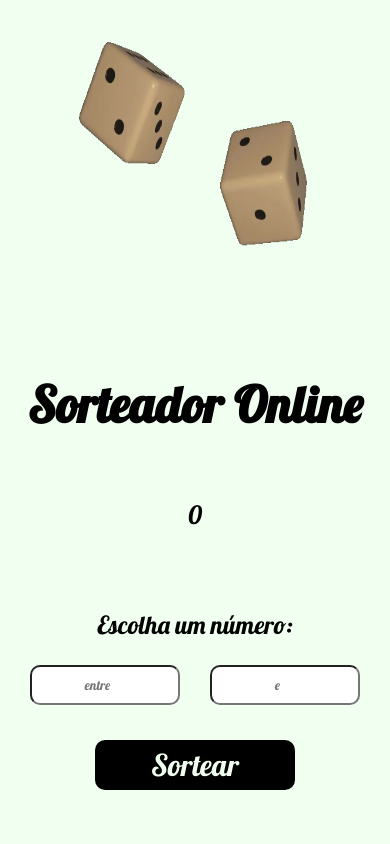
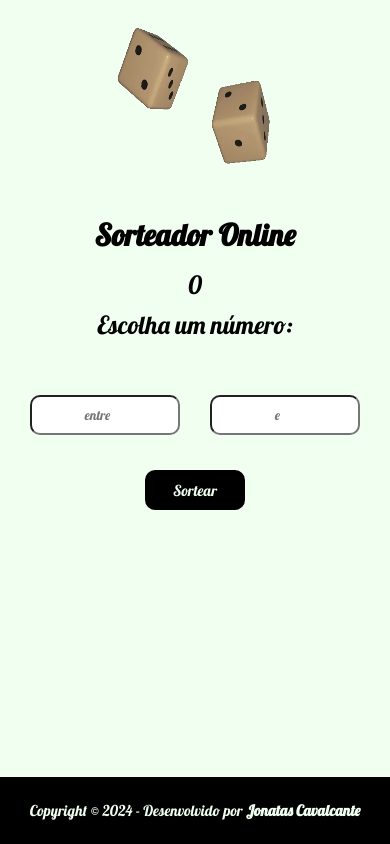
Before and after one commit to Jonatas-Jc/Projeto-Sorteador, a plain HTML site: page index.html in a window 390 px wide. Drawn offline with Linux system fonts and the light colour scheme.

Commit message:
adição de rodapé com copyright, responsividade e mockup no README.

```diff
--- a/index.html
+++ b/index.html
@@ -8,18 +8,24 @@
 </head>
 
 <body>
-    <img class="logo-main" src="./2dados.gif" alt="logo-dados">
+    <img class="logo-main" src="./assets/2dados.gif" alt="logo-dados">
 
 
-     <h1>Sorteador Online</h1>
+     <h1 class="sort-online">Sorteador Online</h1>
      <p class="resultnumber">0</p>
-     <p>Escolha um número:</p>
-     <div>
+     <p class="choicenumber">Escolha um número:</p>
+     <div class="inputs">
         <input class="ipt1" placeholder="entre" style="text-align: center" type="number">
         <input class="ipt2" placeholder="e" style="text-align: center" type="number">
     </div>
         <button onclick="sortear()" class="button-sortear">Sortear</button>
-</body>
+
+    <div class="footer">
+        <p class="copyright">Copyright © 2024 - Desenvolvido por
+            <strong> <a class="contact" href="https://www.linkedin.com/in/jonatas-jc/" target="_blank">Jonatas Cavalcante</a></strong>
+        </p>
+    </div>
+    </body>
 
 <script src="./scripts.js"></script>
 </html>
--- a/styles.css
+++ b/styles.css
@@ -17,25 +17,34 @@ body{
     display: block;
     margin-left: auto;
     margin-right: auto;
-    width: 300px;
-    height:300px;
+    width: 200px;
+    height:200px;
 }
 
-h1{
-    font-size: 100px;
+.sort-online{
+    font-size: 80px;
     line-height: 10px;
     text-align: center;
     margin-top: 100px;
 }
 
-p{
+.resultnumber{
     font-size: 50px;
     line-height: 10px;
     margin-top: 100px;
     text-align: center;
+    margin-bottom: 30px;
 }
 
-div{height: 10px;
+.choicenumber{
+    font-size: 50px;
+    line-height: 10px;
+    margin-top: 100px;
+    text-align: center;
+    margin-bottom: 30px;
+}
+
+.inputs{height: 10px;
     display: flex;
     align-items: center;
     justify-content: center;
@@ -64,13 +73,37 @@ div{height: 10px;
     border-radius: 10px;
 }
 
-@media (max-width:700px){
-    h1{font-size: 50px}
-    p {font-size: 25px}
-    .ipt1{width:150px}
-    .ipt2{width:150px}
+.footer{
+    padding: 1.5rem;
+    margin-top: 50px;
+    background-color: black;
+    color:#F0FFF0;
+    position:absolute;
+    bottom: 0;
+    width: 100%;
+
 }
 
+.copyright{
+    text-align: center;
+    font-size: 20px;
+    margin: auto;
+}
+
+
+.contact{
+    text-decoration: none;
+    color: #F0FFF0;
+}
+.contact:hover{
+    text-decoration: underline;
+    color: #f0fff0;
+    opacity: 0.5;
+}
+
+.contatc:visited{
+    text-decoration: none;
+}
 
 
 button{
@@ -89,9 +122,31 @@ button{
 }
 
 button:hover{
-    opacity: 0.8;
+    opacity: 0.5;
 }
 
 button:active{
     opacity: 0.7;
 }
+
+@media (max-width:428px){
+    .sort-online{margin-top: 30px;}
+    .resultnumber{margin-top: 40px;}
+    .choicenumber{margin-top: 30px;}
+    .copyright{font-size: 15px;}
+    .button-sortear{width: 100px;
+                    height: 40px;
+                    font-size: 15px;}
+}
+
+
+
+
+@media (max-width:700px){
+    .sort-online{font-size: 30px;
+    text-align: center;}
+    .resultnumber{font-size: 25px}
+    .choicenumber{font-size: 25px}
+    .ipt1{width:150px}
+    .ipt2{width:150px}
+}
```
Also changed, not shown: assets/2dados.gif (renamed from 2dados.gif), assets/mockup.jpg (added), 1 other file.
